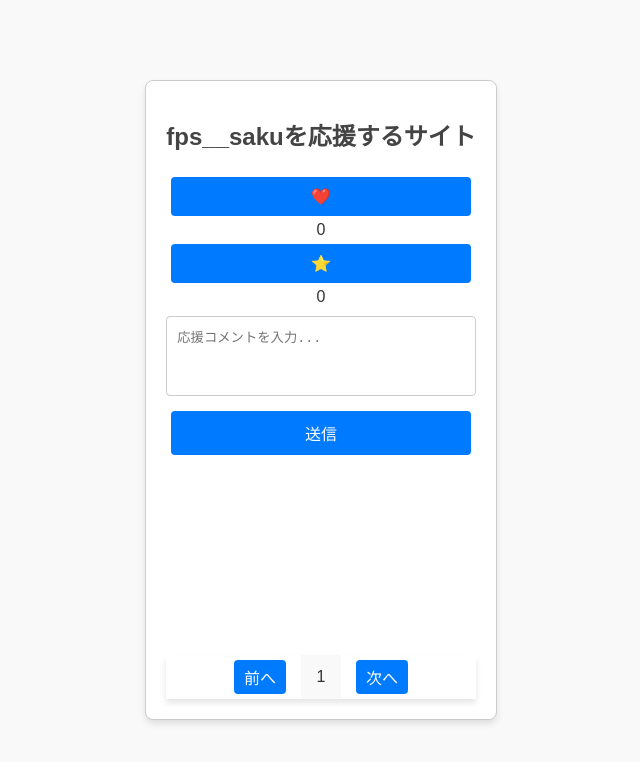
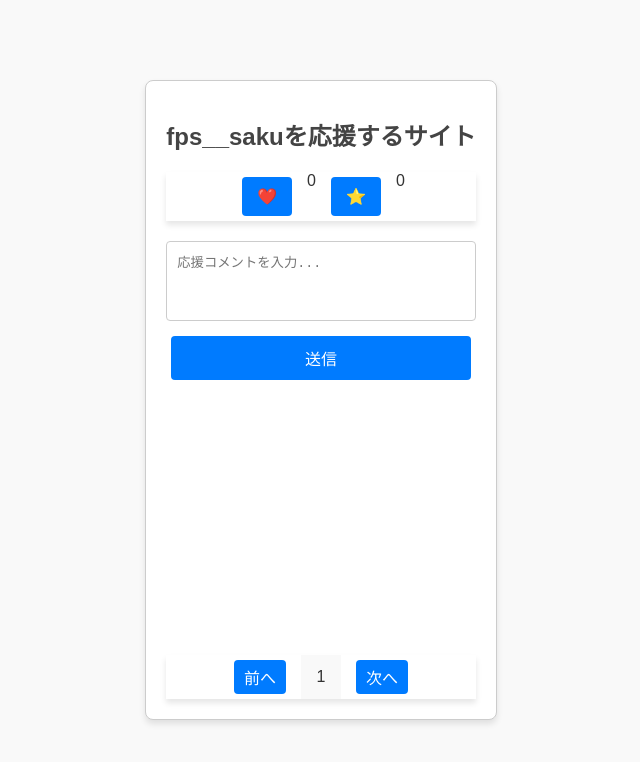
Before and after one commit to yosshiy1308hs/fps__saku_fan, a plain HTML site: page index.html in a window 1280 px wide. Shown: the whole page, without its empty margins (319-959 px from the left). Drawn offline with nearby package versions, Linux system fonts and the light colour scheme; no server answers.

Commit message:
modified:   index.html modified:   styles.css

```diff
--- a/index.html
+++ b/index.html
@@ -7,8 +7,10 @@
     <body>
         <div>
             <h1>fps__sakuを応援するサイト</h1>
-            <button id="heart-btn">❤️</button> <span id="heart-count">0</span>
-            <button id="star-btn">⭐</button> <span id="star-count">0</span>
+            <div id="button-container">
+                <button id="heart-btn">❤️</button> <span id="heart-count">0</span>
+                <button id="star-btn">⭐</button> <span id="star-count">0</span>
+            </div>
             <textarea id="comment-box" placeholder="応援コメントを入力..." maxlength="140"></textarea>
             <button id="submit-btn">送信</button>
             <ul id="comments-list"></ul>
--- a/styles.css
+++ b/styles.css
@@ -106,6 +106,14 @@ textarea {
     align-items: center; /* 垂直方向に中央揃え */
 }
 
+/* ボタンを横並びにする */
+#button-container {
+    display: flex;
+    justify-content: center; /* ボタンを中央揃え */
+    gap: 10px; /* ボタン間の間隔を調整 */
+    margin-bottom: 10px; /* 下部余白を追加 */
+}
+
 /* レスポンシブ対応 */
 @media (max-width: 768px) {
     body > div {
```
